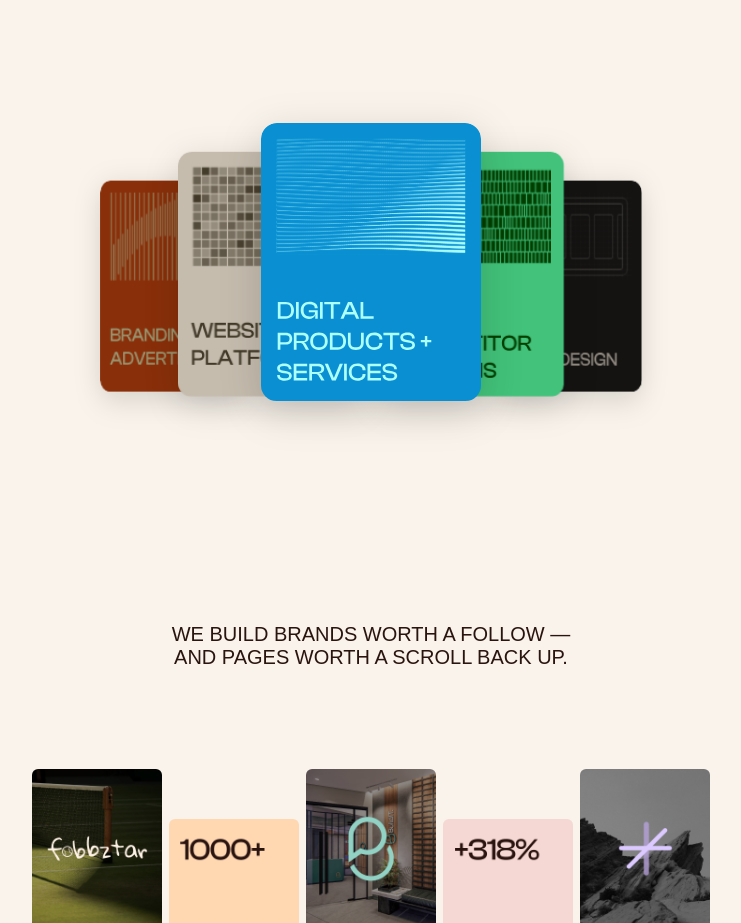
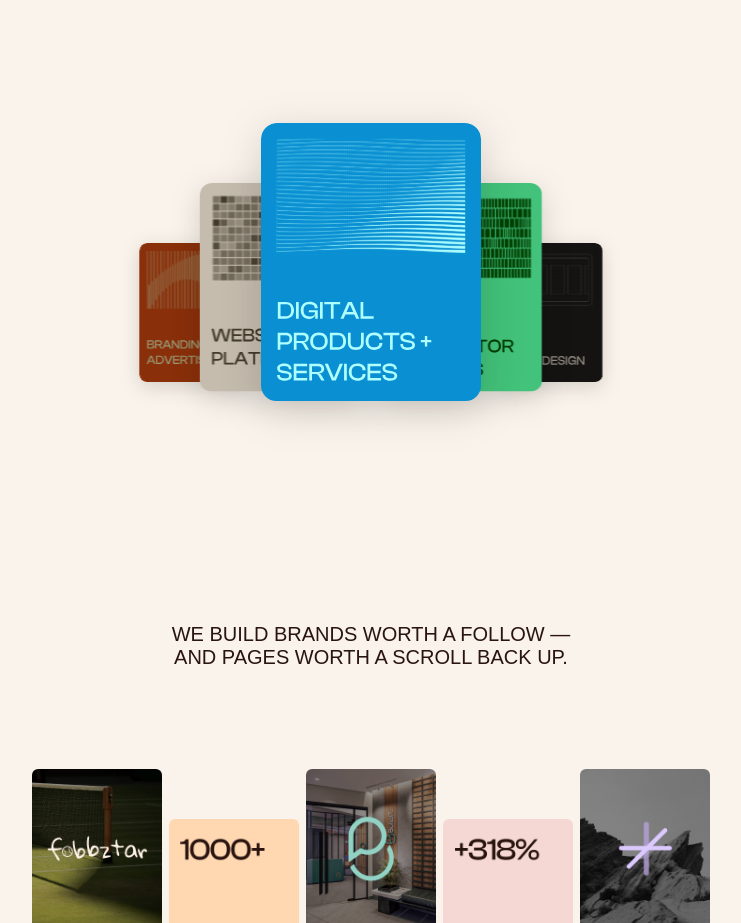
Before and after one commit to annaskhan-dev/RCHYstudio, a React (Vite) app: page / in a window 1280 px wide. Shown: the part 1020-1943 px from the top of the page, without its empty margins (269-1010 px from the left). Built offline with nearby package versions, Linux system fonts and the light colour scheme.

Commit message:
Fix hero section alignment and class naming

```diff
--- a/src/components/cards.module.css
+++ b/src/components/cards.module.css
@@ -83,10 +83,9 @@
   width: 220px;
   height: 480px;
 
-  /* Transparent background to show cards directly */
+  /* MAINTAIN TRANSPARENCY */
   background: transparent !important;
 
-  /* Rounded corners for the card shape */
   border-radius: 16px;
   overflow: hidden;
 
@@ -97,17 +96,17 @@
   perspective: 1000px;
 
   /*
-     STACKING LOGIC:
-     translateX(100px) creates the overlap.
-     rotateY(-16deg) adds the deck angle.
+     UPDATED STACKING LOGIC:
+     - translateX(90px): Tighter overlap.
+     - scale(1 - abs * 0.25): Side cards shrink faster, making center look larger.
+     - rotateY(-10deg): Flatter stack alignment.
   */
   transform:
-    translateX(calc(var(--offset) * 100px + var(--drag-offset)))
-    translateZ(calc(var(--abs-offset) * -60px))
-    rotateY(calc(var(--offset) * -16deg))
-    scale(calc(1 - var(--abs-offset) * 0.12));
+    translateX(calc(var(--offset) * 90px + var(--drag-offset)))
+    translateZ(calc(var(--abs-offset) * -50px))
+    rotateY(calc(var(--offset) * -10deg))
+    scale(calc(1 - var(--abs-offset) * 0.25));
 
-  /* Using drop-shadow on the container to shadow the card images */
   filter: brightness(calc(1 - var(--abs-offset) * 0.2)) drop-shadow(0 10px 20px rgba(0, 0, 0, 0.15));
 
   transition:
@@ -170,8 +169,8 @@
   height: 480px;
   cursor: pointer;
   background: transparent;
-  /* Sync with the 100px used in cardWrapper */
-  transform: translateX(calc(var(--offset) * 100px));
+  /* Sync with the new 90px spacing */
+  transform: translateX(calc(var(--offset) * 90px));
   z-index: 1;
 }
 
```
